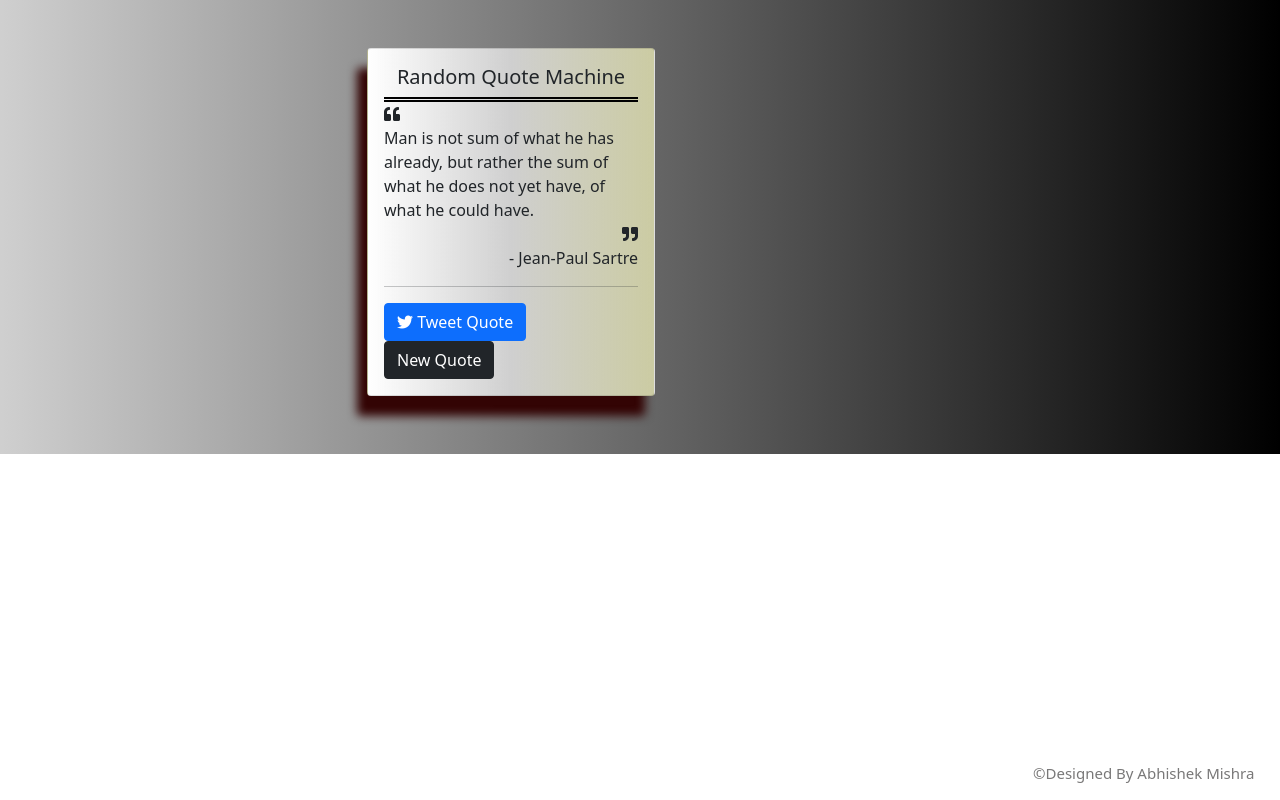
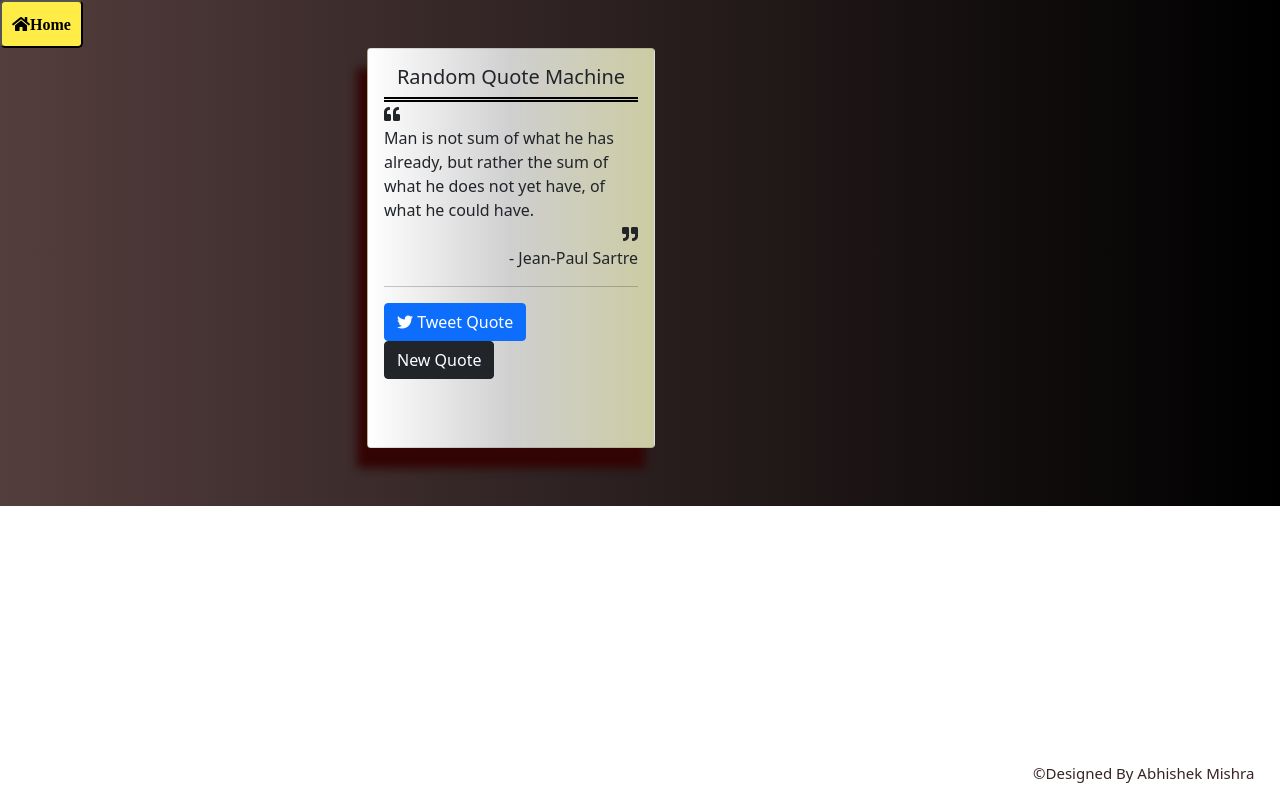
Before and after one commit to abmincodecreations/random_quote_generator-, a plain HTML site: page index.html in a window 1280 px wide. Drawn offline with nearby package versions, Linux system fonts and the light colour scheme.

Commit message:
navigation and look update

```diff
--- a/index.html
+++ b/index.html
@@ -1,6 +1,11 @@
 <!DOCTYPE html>
 <html lang="en">
 <head>
+
+  <!-- Favicons -->
+  <link href="https://abmincodecreations.github.io/assets/img/abhishek-logo.png" rel="icon" >
+  <link href="https://abmincodecreations.github.io/assets/img/abhishek-logo.png" rel="apple-touch-icon">
+
   <meta charset="UTF-8">
   <meta name="viewport" content="width=device-width, initial-scale=1.0">
   <title>Random Quote Machine</title>
@@ -12,11 +17,13 @@
   <script src="https://cdn.jsdelivr.net/npm/@popperjs/core@2.5.4/dist/umd/popper.min.js" integrity="sha384-q2kxQ16AaE6UbzuKqyBE9/u/KzioAlnx2maXQHiDX9d4/zp8Ok3f+M7DPm+Ib6IU" crossorigin="anonymous"></script>
   <script src="https://cdn.jsdelivr.net/npm/bootstrap@5.0.0-beta1/dist/js/bootstrap.min.js" integrity="sha384-pQQkAEnwaBkjpqZ8RU1fF1AKtTcHJwFl3pblpTlHXybJjHpMYo79HY3hIi4NKxyj" crossorigin="anonymous"></script>
   <meta name="viewport" content="width=device-width, initial-scale=1">
+
 </head>
 <body>
 
-  <script src="https://cdn.freecodecamp.org/testable-projects-fcc/v1/bundle.js"></script>
+
 <div class=" pagebg" id="pagecontainer">
+  <a  href="https://abmincodecreations.github.io/"><button class="nav-btn" ><i class="fas fa-home">Home</i></button></a>
  <div class="container">
         <div class="row py-5">
             <div class=" col-md-6 col-lg-6 col-xs-6  offset-md-3">
--- a/main.css
+++ b/main.css
@@ -2,12 +2,35 @@
 body{
   height:fit-content;
 }
+
 .pagebg{
   position:relative;
-  background-image: linear-gradient(to left, rgb(0, 0, 0) , rgba(201, 201, 201, 0.884));
+  background-image: linear-gradient(to left, rgb(0, 0, 0) , rgba(61, 35, 35, 0.884));
   width: 100%;
   height:65%;
 }
+.nav-btn{
+  background-color: rgb(255, 236, 70);
+  position: fixed;
+  top:0;
+  left: 0;
+  color: black;
+  z-index: 100;
+  border-radius: 5px;
+}
+button{
+  background-color: black;
+  border-radius: 5px;
+  color: rgb(255, 255, 255);
+  font-size: 20px;
+  padding: 10px;
+  margin: 7px;
+  cursor: pointer;
+}
+button :active {
+  transform: scale(0.5);
+}
+
 .aligntextright{
   text-align: right;
 }
@@ -37,12 +60,7 @@ body{
     border-color: black;
     box-shadow:10px -20px 10px #330404;
   }
-  100%{
-    border-width: 0px 0px 0px 0px;
-    border-style:groove;
-    border-color: black;
-    box-shadow:-10px 20px 10px #330404;
-  }
+
 }
 .cardborder{
   position:relative;
@@ -52,13 +70,14 @@ body{
   border-color: rgb(255, 253, 253);
   box-shadow:-10px 20px 10px #330404;
   background-image: linear-gradient(to right, rgba(255, 255, 255, 0) ,rgba(201, 201, 201, 0.884), rgba(155, 155, 76, 0.514));
+  min-height: 50vh;
 }
 .card-title{
   text-align: center;
 }
 .footertext{
   text-align: right;
-  color:rgb(121, 120, 120);
+  color:rgb(43, 16, 16);
   position:fixed;
   width: 98vw;
   left: 0px;
@@ -68,5 +87,5 @@ body{
 }
 .no-decoration{
   text-decoration: none;
-  color:rgb(121, 120, 120);
+  color:rgb(56, 35, 35);
 }
```
Also changed, not shown: index.js.
